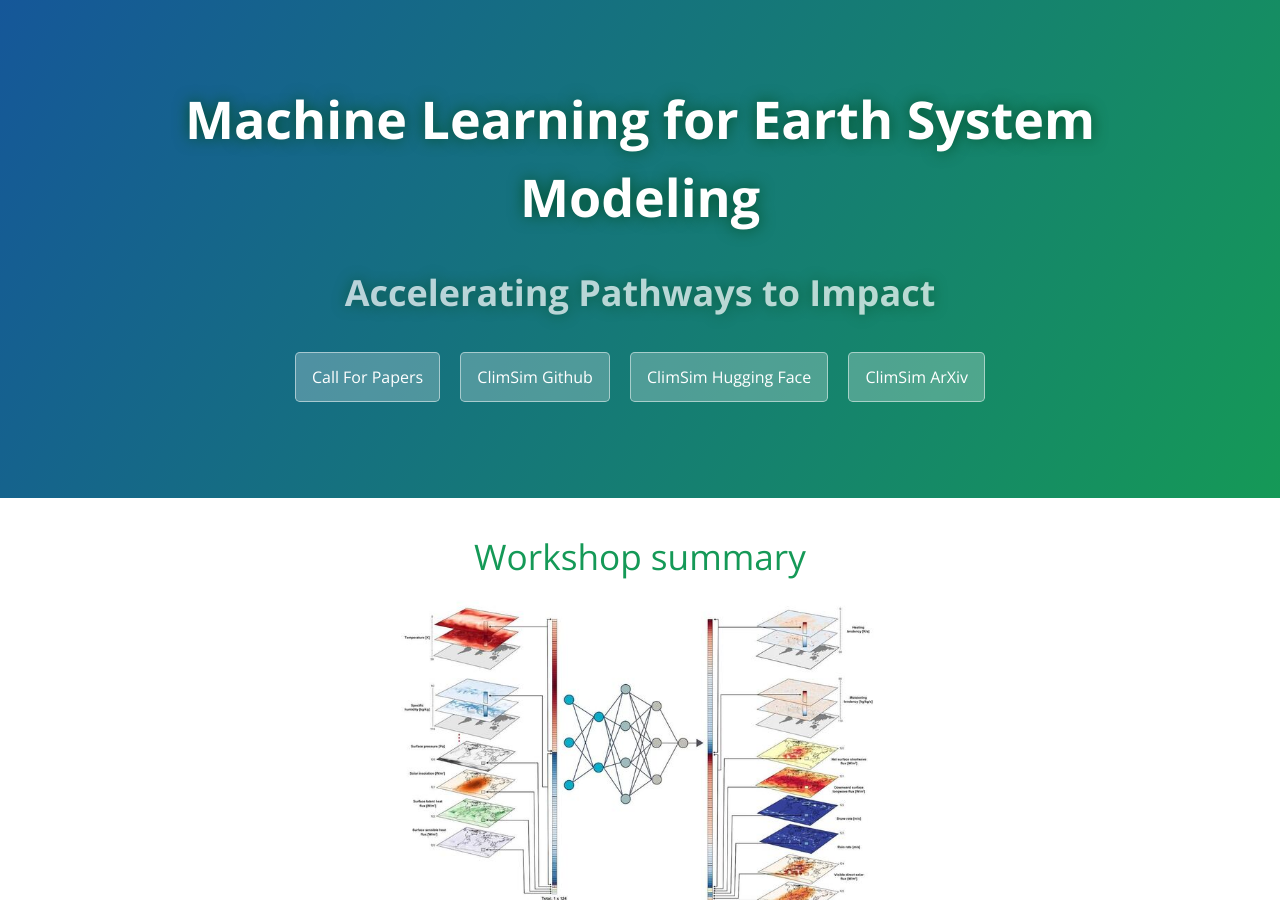
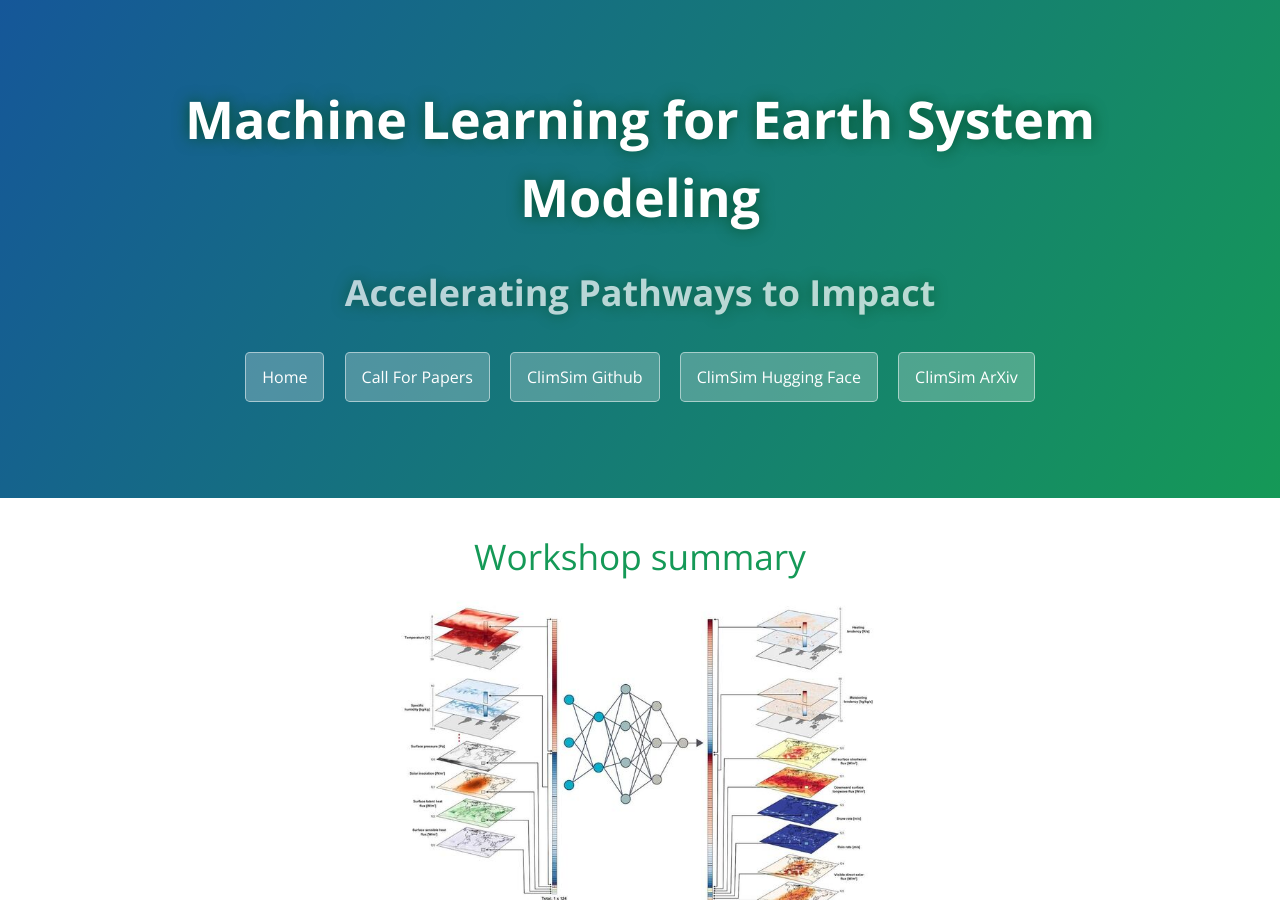
Before and after one commit to leap-stc/ml4esm-workshop, a Jekyll site: the page built from index.md, in a window 1280 px wide and 900 px high. Built offline with Jekyll 4.4.1, drawn with Linux system fonts in a browser that asks for light colours.

Commit message:
Update default.html

```diff
--- a/_layouts/default.html
+++ b/_layouts/default.html
@@ -20,6 +20,7 @@
       <h1 class="project-name">{{ page.title | default: site.title | default: site.github.repository_name }}</h1>
       <h2 class="project-tagline">{{ page.description | default: site.description | default: site.github.project_tagline }}</h2>
 
+        <a href="https://leap-stc.github.io/ml4esm-workshop/" class="btn">Home</a>
         <a href="https://leap-stc.github.io/ml4esm-workshop/cfp" class="btn">Call For Papers</a>
         <a href="https://github.com/leap-stc/ClimSim" class="btn">ClimSim Github</a>
         <a href="https://huggingface.co/LEAP" class="btn">ClimSim Hugging Face</a>
```
